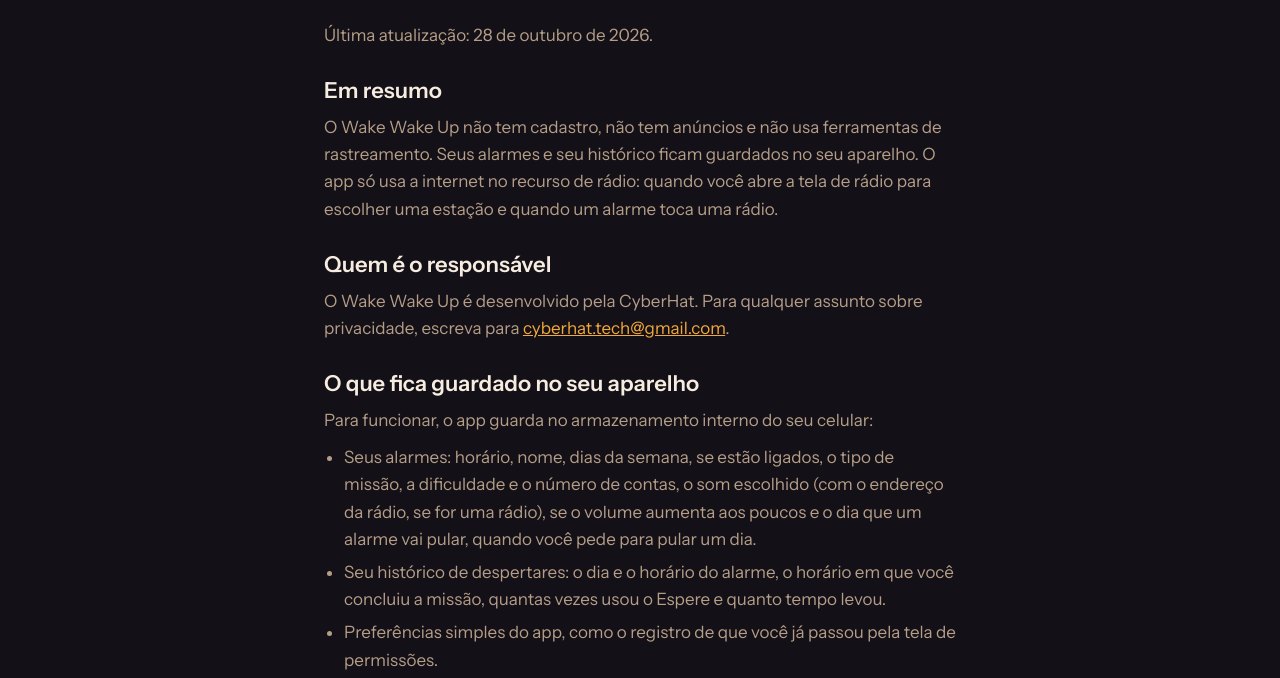
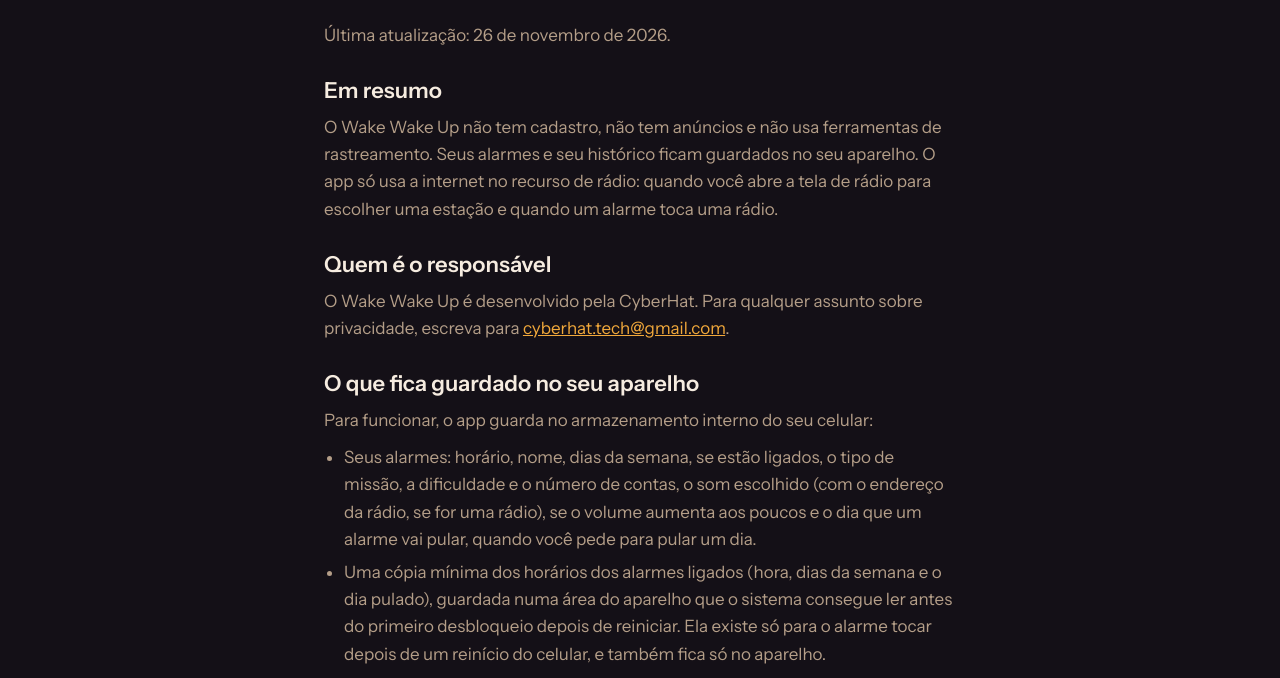
Before and after one commit to costanoy/Wake-Wake-Up, a plain HTML site: page site/privacidade.html in a window 1280 px wide. Shown: the part 268-946 px from the top of the page. Drawn offline with Linux system fonts and the light colour scheme.

Commit message:
PLAY-03: politica descreve a copia minima dos alarmes para tocar apos reinicio e troca a data
Co-Authored-By: Claude Sonnet 5.5 <noreply@anthropic.com>

```diff
--- a/site/privacidade.html
+++ b/site/privacidade.html
@@ -47,7 +47,7 @@
   <a class="doc__back" href="./">Voltar para o início</a>
   <div class="label">Wake Wake Up</div>
   <h1>Política de privacidade</h1>
-  <p>Última atualização: 28 de outubro de 2026.</p>
+  <p>Última atualização: 26 de novembro de 2026.</p>
 
   <section>
     <h2>Em resumo</h2>
@@ -64,6 +64,7 @@
     <p>Para funcionar, o app guarda no armazenamento interno do seu celular:</p>
     <ul>
       <li>Seus alarmes: horário, nome, dias da semana, se estão ligados, o tipo de missão, a dificuldade e o número de contas, o som escolhido (com o endereço da rádio, se for uma rádio), se o volume aumenta aos poucos e o dia que um alarme vai pular, quando você pede para pular um dia.</li>
+      <li>Uma cópia mínima dos horários dos alarmes ligados (hora, dias da semana e o dia pulado), guardada numa área do aparelho que o sistema consegue ler antes do primeiro desbloqueio depois de reiniciar. Ela existe só para o alarme tocar depois de um reinício do celular, e também fica só no aparelho.</li>
       <li>Seu histórico de despertares: o dia e o horário do alarme, o horário em que você concluiu a missão, quantas vezes usou o Espere e quanto tempo levou.</li>
       <li>Preferências simples do app, como o registro de que você já passou pela tela de permissões.</li>
     </ul>
```
Also changed, not shown: site/en/privacy.html (+2 -1 lines).
